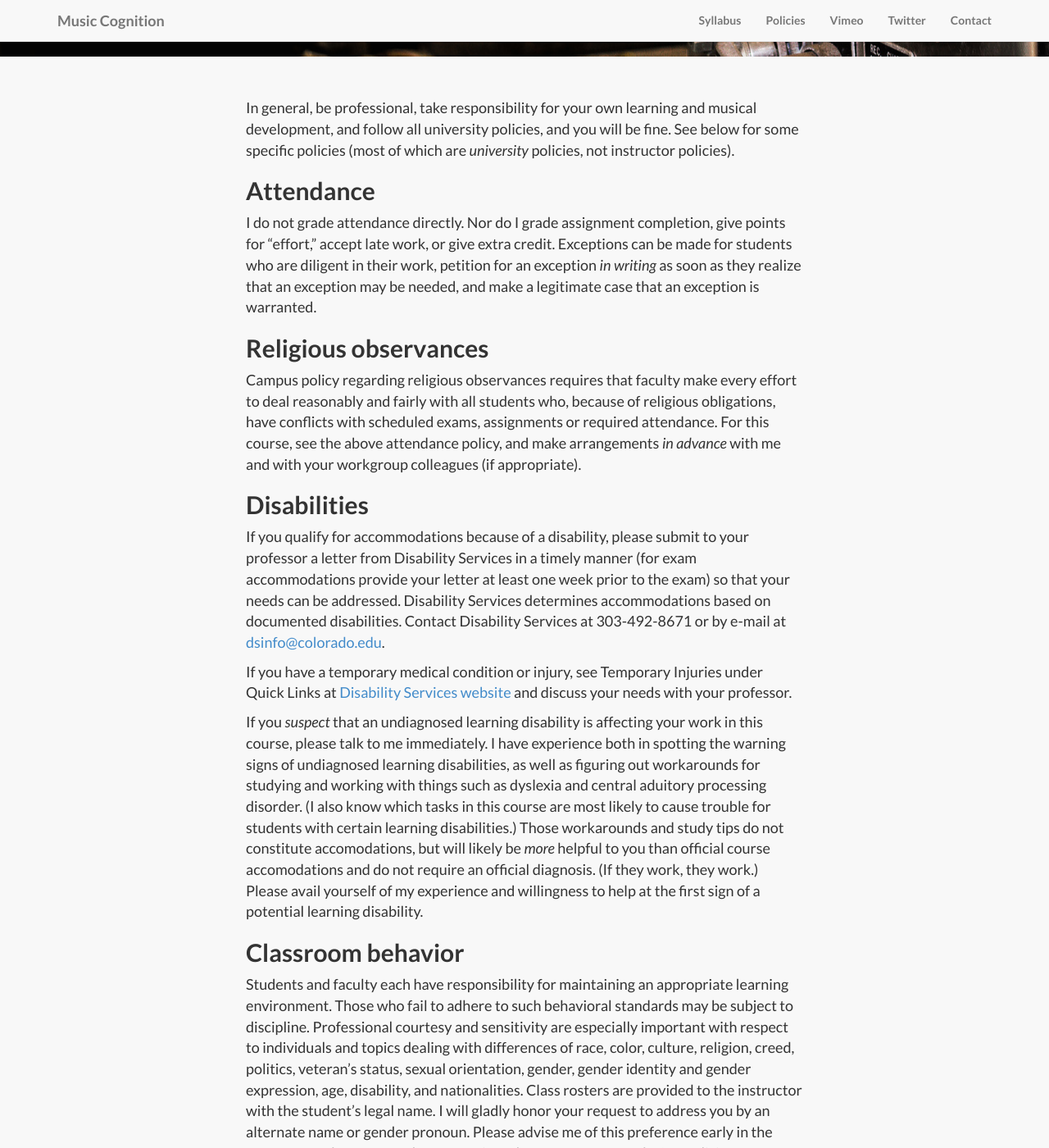
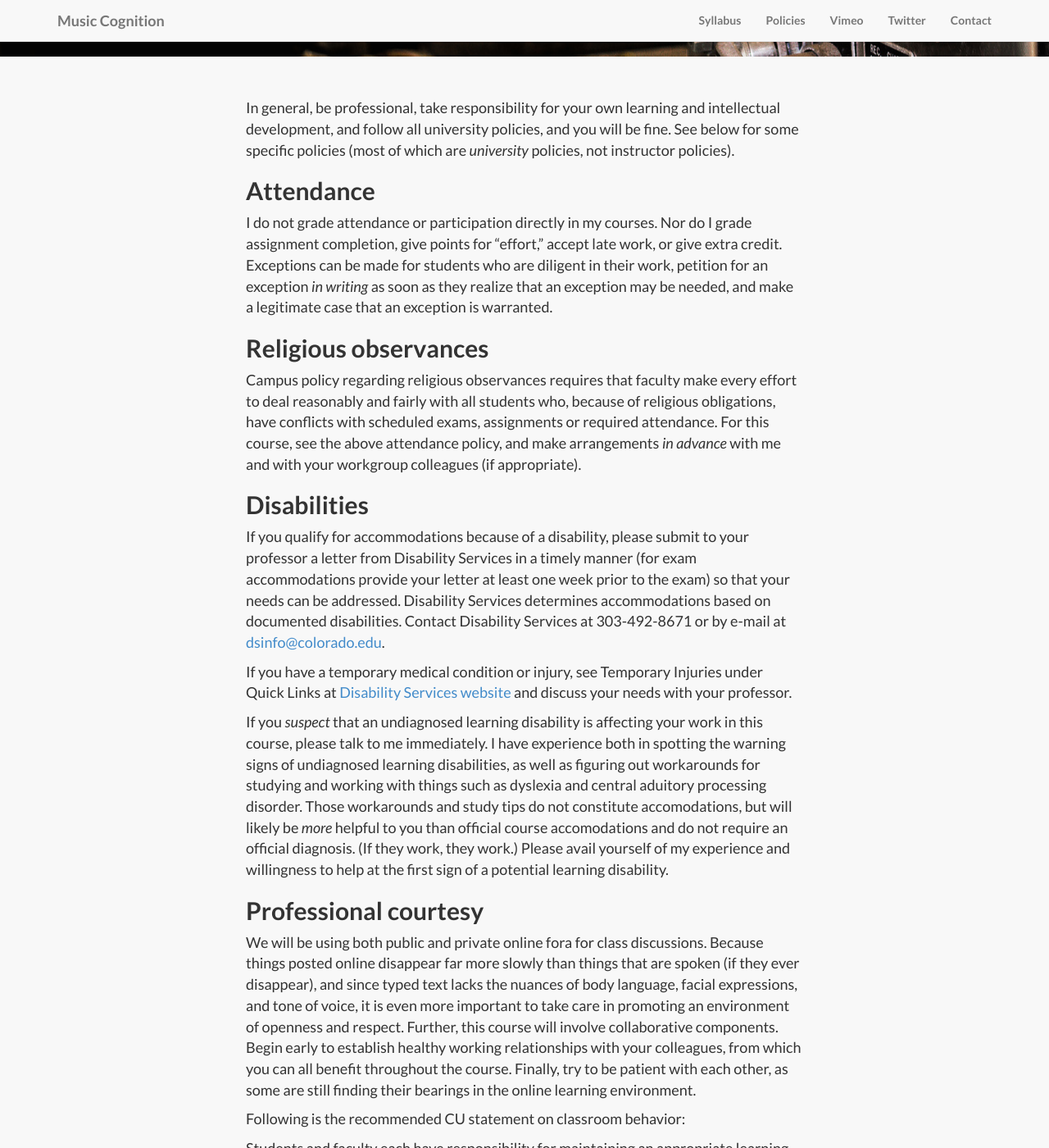
Before and after one commit to kshaffer/cognition, a Jekyll site: the page built from policies.md, in a window 1280 px wide and 1400 px high, scrolled down 708 px. Shown: the whole window at 82% size. Built offline with Jekyll 4.4.1, drawn with Linux system fonts in a browser that asks for light colours; nearby versions of some CDN libraries; library files that are not in the unit come from our copies; some of the changed text lies outside the part shown.

Commit message:
policy update

```diff
--- a/policies.md
+++ b/policies.md
@@ -5,11 +5,11 @@ subTitle: "Music Cognition (PSYC 4541), CU–Boulder, Summer 2015"
 image: control.jpg
 ---
 
-In general, be professional, take responsibility for your own learning and musical development, and follow all university policies, and you will be fine. See below for some specific policies (most of which are *university* policies, not instructor policies).
+In general, be professional, take responsibility for your own learning and intellectual development, and follow all university policies, and you will be fine. See below for some specific policies (most of which are *university* policies, not instructor policies).
 
 ## Attendance
 
-I do not grade attendance directly. Nor do I grade assignment completion, give points for "effort," accept late work, or give extra credit. Exceptions can be made for students who are diligent in their work, petition for an exception *in writing* as soon as they realize that an exception may be needed, and make a legitimate case that an exception is warranted.
+I do not grade attendance or participation directly in my courses. Nor do I grade assignment completion, give points for "effort," accept late work, or give extra credit. Exceptions can be made for students who are diligent in their work, petition for an exception *in writing* as soon as they realize that an exception may be needed, and make a legitimate case that an exception is warranted.
 
 ## Religious observances
 
@@ -21,9 +21,13 @@ If you qualify for accommodations because of a disability, please submit to your
 
 If you have a temporary medical condition or injury, see Temporary Injuries under Quick Links at [Disability Services website](http://disabilityservices.colorado.edu/) and discuss your needs with your professor.
 
-If you *suspect* that an undiagnosed learning disability is affecting your work in this course, please talk to me immediately. I have experience both in spotting the warning signs of undiagnosed learning disabilities, as well as figuring out workarounds for studying and working with things such as dyslexia and central aduitory processing disorder. (I also know which tasks in this course are most likely to cause trouble for students with certain learning disabilities.) Those workarounds and study tips do not constitute accomodations, but will likely be *more* helpful to you than official course accomodations and do not require an official diagnosis. (If they work, they work.) Please avail yourself of my experience and willingness to help at the first sign of a potential learning disability.
+If you *suspect* that an undiagnosed learning disability is affecting your work in this course, please talk to me immediately. I have experience both in spotting the warning signs of undiagnosed learning disabilities, as well as figuring out workarounds for studying and working with things such as dyslexia and central aduitory processing disorder. Those workarounds and study tips do not constitute accomodations, but will likely be *more* helpful to you than official course accomodations and do not require an official diagnosis. (If they work, they work.) Please avail yourself of my experience and willingness to help at the first sign of a potential learning disability.
 
-## Classroom behavior
+## Professional courtesy
+
+We will be using both public and private online fora for class discussions. Because things posted online disappear far more slowly than things that are spoken (if they ever disappear), and since typed text lacks the nuances of body language, facial expressions, and tone of voice, it is even more important to take care in promoting an environment of openness and respect. Further, this course will involve collaborative components. Begin early to establish healthy working relationships with your colleagues, from which you can all benefit throughout the course. Finally, try to be patient with each other, as some are still finding their bearings in the online learning environment.
+
+Following is the recommended CU statement on classroom behavior:
 
 Students and faculty each have responsibility for maintaining an appropriate learning environment. Those who fail to adhere to such behavioral standards may be subject to discipline. Professional courtesy and sensitivity are especially important with respect to individuals and topics dealing with differences of race, color, culture, religion, creed, politics, veteran’s status, sexual orientation, gender, gender identity and gender expression, age, disability, and nationalities. Class rosters are provided to the instructor with the student's legal name. I will gladly honor your request to address you by an alternate name or gender pronoun. Please advise me of this preference early in the semester so that I may make appropriate changes to my records. See policies at [http://www.colorado.edu/policies/classbehavior.html](http://www.colorado.edu/policies/classbehavior.html) and at [http://www.colorado.edu/studentaffairs/judicialaffairs/code.html#student_code](http://www.colorado.edu/studentaffairs/judicialaffairs/code.html#student_code).
 
@@ -35,6 +39,6 @@ The University of Colorado Boulder (CU-Boulder) is committed to maintaining a po
 
 All students of the University of Colorado at Boulder are responsible for knowing and adhering to the academic integrity policy of this institution. Violations of this policy may include: cheating, plagiarism, aid of academic dishonesty, fabrication, lying, bribery, and threatening behavior. All incidents of academic misconduct shall be reported to the Honor Code Council ([honor@colorado.edu](mailto:honor@colorado.edu); 303-735-2273). Students who are found to be in violation of the academic integrity policy will be subject to both academic sanctions from the faculty member and non-academic sanctions (including but not limited to university probation, suspension, or expulsion). Other information on the Honor Code can be found at [http://www.colorado.edu/policies/honor.html](http://www.colorado.edu/policies/honor.html) and at [http://honorcode.colorado.edu](http://honorcode.colorado.edu).
 
-Please note that I received my undergraduate degree from an institution with an honor code, and I take it very seriously. That means that I will exercise a great deal of trust when I give you individual assignments, and that I will come down hard on violations of that trust.
+Please note that I received my undergraduate degree from an institution with an honor code, and I take it very seriously. That means that I will exercise a great deal of trust when I give you individual assignments, and that I will come down hard on violations of that trust. Because of the collaborative nature of many of the assignments in this course, this shouldn't be a problem as long as you are respectful of each other as you work together.
 
 *All work submitted in this class must include a written reaffirmation of the CU honor code*.
```
Also changed, not shown: introductions.md (+14 -0 lines).
